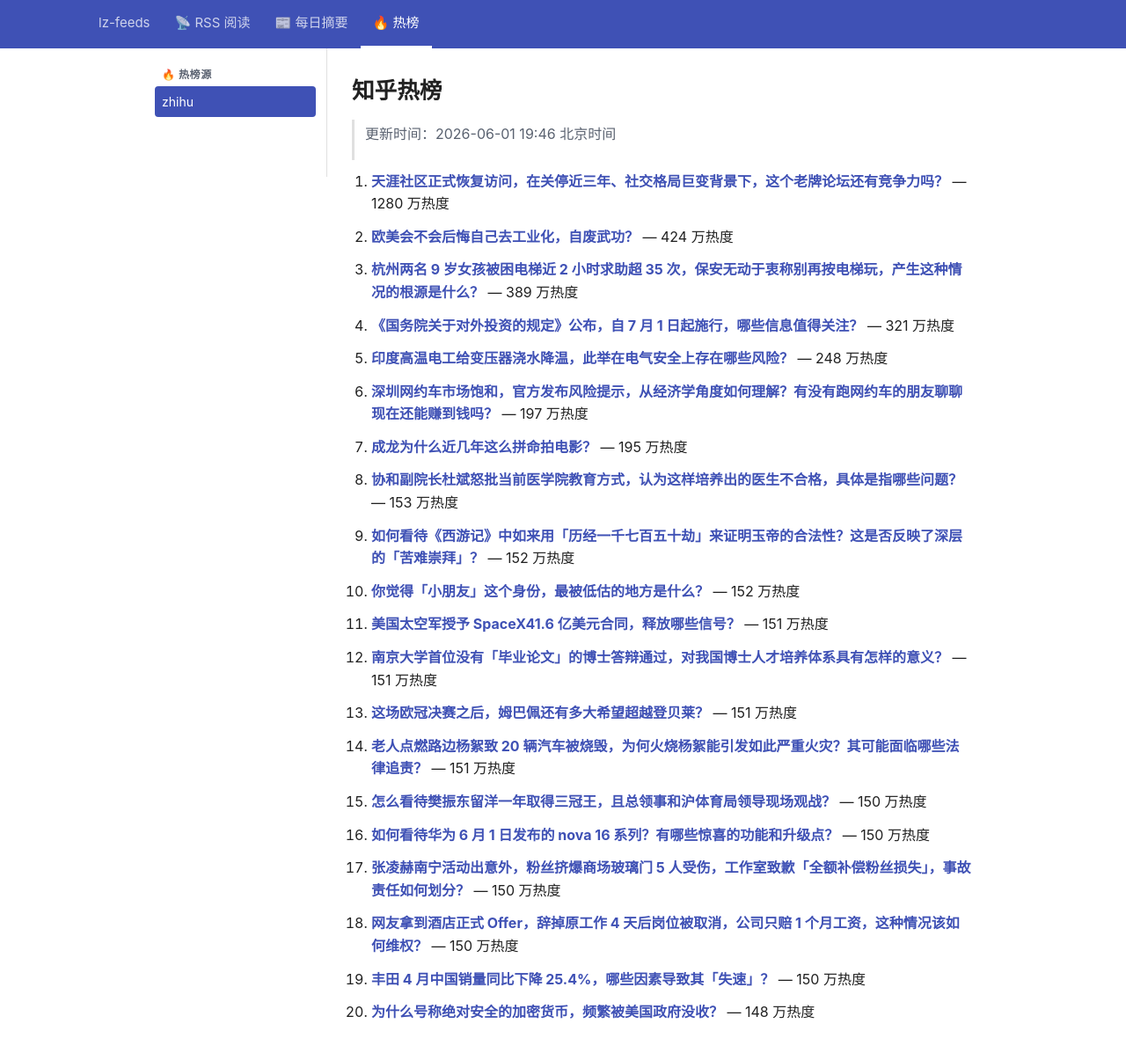
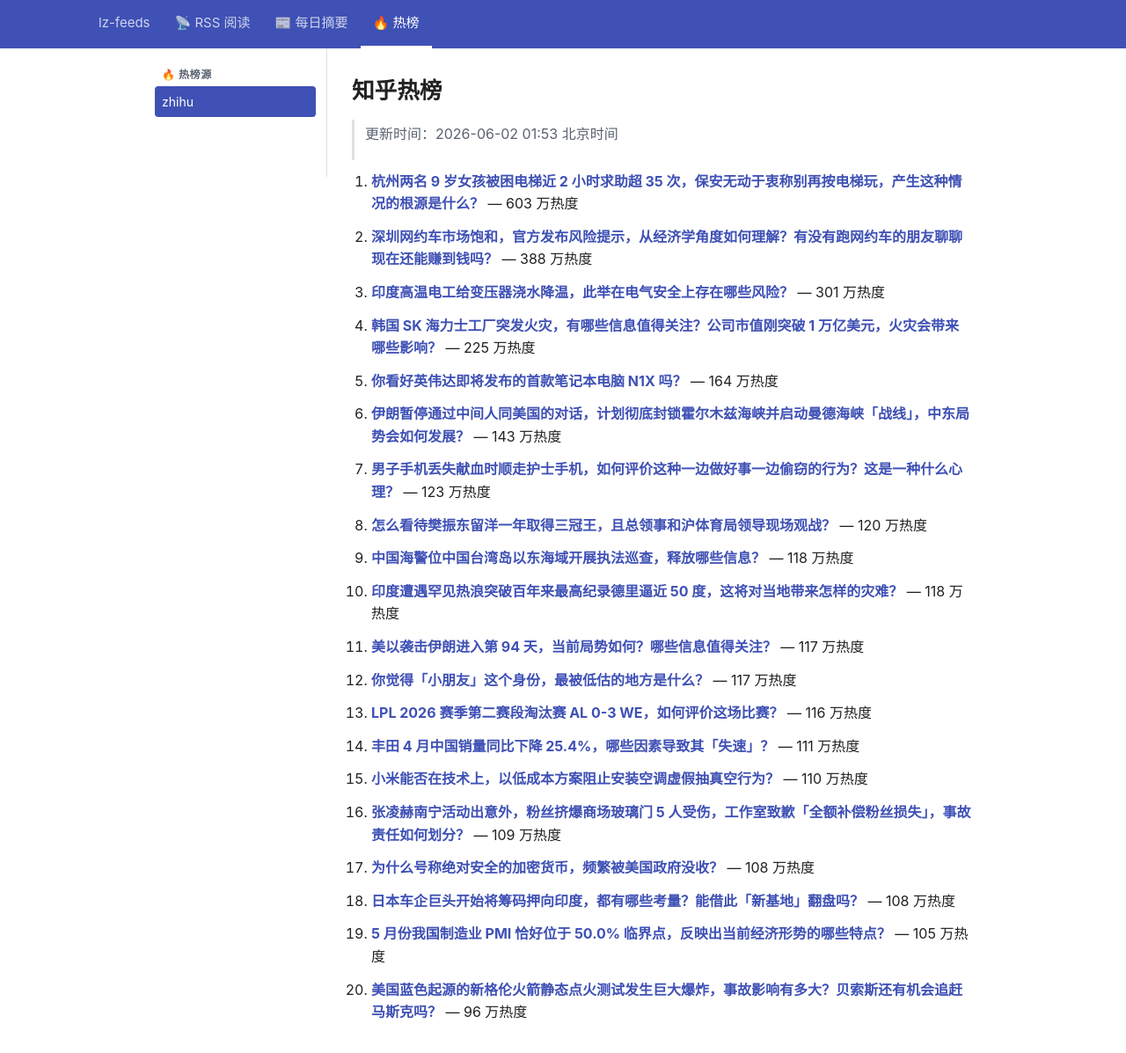
Before and after one commit to lizhang0101/lz-feeds, a Jekyll site: the page built from _hotlist/zhihu.md, in a window 1280 px wide and 1228 px high. Shown: the top 1197 px of the window at 88% size. Built offline with Jekyll 4.4.1, drawn with Linux system fonts in a browser that asks for light colours.

Commit message:
hotlist: 2026-06-01T17:53Z

```diff
--- a/_hotlist/zhihu.md
+++ b/_hotlist/zhihu.md
@@ -1,48 +1,48 @@
 ---
-updated: 2026-06-01 19:46 北京时间
+updated: 2026-06-02 01:53 北京时间
 count: 20
 ---
 
 # 知乎热榜
 
-> 更新时间：2026-06-01 19:46 北京时间
+> 更新时间：2026-06-02 01:53 北京时间
 
-1. **[天涯社区正式恢复访问，在关停近三年、社交格局巨变背景下，这个老牌论坛还有竞争力吗？](https://www.zhihu.com/question/2044526658934108560)** — 1280 万热度
+1. **[杭州两名 9 岁女孩被困电梯近 2 小时求助超 35 次，保安无动于衷称别再按电梯玩，产生这种情况的根源是什么？](https://www.zhihu.com/question/2044442679405172363)** — 603 万热度
 
-2. **[欧美会不会后悔自己去工业化，自废武功？](https://www.zhihu.com/question/659652777)** — 424 万热度
+2. **[深圳网约车市场饱和，官方发布风险提示，从经济学角度如何理解？有没有跑网约车的朋友聊聊现在还能赚到钱吗？](https://www.zhihu.com/question/2044417529158882132)** — 388 万热度
 
-3. **[杭州两名 9 岁女孩被困电梯近 2 小时求助超 35 次，保安无动于衷称别再按电梯玩，产生这种情况的根源是什么？](https://www.zhihu.com/question/2044442679405172363)** — 389 万热度
+3. **[印度高温电工给变压器浇水降温，此举在电气安全上存在哪些风险？](https://www.zhihu.com/question/2042957518876497269)** — 301 万热度
 
-4. **[《国务院关于对外投资的规定》公布，自 7 月 1 日起施行，哪些信息值得关注？](https://www.zhihu.com/question/2044726996140287817)** — 321 万热度
+4. **[韩国 SK 海力士工厂突发火灾，有哪些信息值得关注？公司市值刚突破 1 万亿美元，火灾会带来哪些影响？](https://www.zhihu.com/question/2044805544947494930)** — 225 万热度
 
-5. **[印度高温电工给变压器浇水降温，此举在电气安全上存在哪些风险？](https://www.zhihu.com/question/2042957518876497269)** — 248 万热度
+5. **[你看好英伟达即将发布的首款笔记本电脑 N1X 吗？](https://www.zhihu.com/question/2044358497320562857)** — 164 万热度
 
-6. **[深圳网约车市场饱和，官方发布风险提示，从经济学角度如何理解？有没有跑网约车的朋友聊聊现在还能赚到钱吗？](https://www.zhihu.com/question/2044417529158882132)** — 197 万热度
+6. **[伊朗暂停通过中间人同美国的对话，计划彻底封锁霍尔木兹海峡并启动曼德海峡「战线」，中东局势会如何发展？](https://www.zhihu.com/question/2044892898404066375)** — 143 万热度
 
-7. **[成龙为什么近几年这么拼命拍电影？](https://www.zhihu.com/question/66397786)** — 195 万热度
+7. **[男子手机丢失献血时顺走护士手机，如何评价这种一边做好事一边偷窃的行为？这是一种什么心理？](https://www.zhihu.com/question/2044741678649402364)** — 123 万热度
 
-8. **[协和副院长杜斌怒批当前医学院教育方式，认为这样培养出的医生不合格，具体是指哪些问题？](https://www.zhihu.com/question/2042884075787129149)** — 153 万热度
+8. **[怎么看待樊振东留洋一年取得三冠王，且总领事和沪体育局领导现场观战？](https://www.zhihu.com/question/2044710901316589528)** — 120 万热度
 
-9. **[如何看待《西游记》中如来用「历经一千七百五十劫」来证明玉帝的合法性？这是否反映了深层的「苦难崇拜」？](https://www.zhihu.com/question/2040135563790005760)** — 152 万热度
+9. **[中国海警位中国台湾岛以东海域开展执法巡查，释放哪些信息？](https://www.zhihu.com/question/2044719265383723678)** — 118 万热度
 
-10. **[你觉得「小朋友」这个身份，最被低估的地方是什么？](https://www.zhihu.com/question/2040381760140202366)** — 152 万热度
+10. **[印度遭遇罕见热浪突破百年来最高纪录德里逼近 50 度，这将对当地带来怎样的灾难？](https://www.zhihu.com/question/533194550)** — 118 万热度
 
-11. **[美国太空军授予 SpaceX41.6 亿美元合同，释放哪些信号？](https://www.zhihu.com/question/2043912749311426902)** — 151 万热度
+11. **[美以袭击伊朗进入第 94 天，当前局势如何？哪些信息值得关注？](https://www.zhihu.com/question/2044559354460731245)** — 117 万热度
 
-12. **[南京大学首位没有「毕业论文」的博士答辩通过，对我国博士人才培养体系具有怎样的意义？](https://www.zhihu.com/question/2044477538424943494)** — 151 万热度
+12. **[你觉得「小朋友」这个身份，最被低估的地方是什么？](https://www.zhihu.com/question/2040381760140202366)** — 117 万热度
 
-13. **[这场欧冠决赛之后，姆巴佩还有多大希望超越登贝莱？](https://www.zhihu.com/question/2044315487031539350)** — 151 万热度
+13. **[LPL 2026 赛季第二赛段淘汰赛 AL 0-3 WE，如何评价这场比赛？](https://www.zhihu.com/question/2044812606448342133)** — 116 万热度
 
-14. **[老人点燃路边杨絮致 20 辆汽车被烧毁，为何火烧杨絮能引发如此严重火灾？其可能面临哪些法律追责？](https://www.zhihu.com/question/2044501400923496808)** — 151 万热度
+14. **[丰田 4 月中国销量同比下降 25.4%，哪些因素导致其「失速」？](https://www.zhihu.com/question/2043339820416725910)** — 111 万热度
 
-15. **[怎么看待樊振东留洋一年取得三冠王，且总领事和沪体育局领导现场观战？](https://www.zhihu.com/question/2044710901316589528)** — 150 万热度
+15. **[小米能否在技术上，以低成本方案阻止安装空调虚假抽真空行为？](https://www.zhihu.com/question/2042568711505179731)** — 110 万热度
 
-16. **[如何看待华为 6 月 1 日发布的 nova 16 系列？有哪些惊喜的功能和升级点？](https://www.zhihu.com/question/2044770180505589594)** — 150 万热度
+16. **[张凌赫南宁活动出意外，粉丝挤爆商场玻璃门 5 人受伤，工作室致歉「全额补偿粉丝损失」，事故责任如何划分？](https://www.zhihu.com/question/2044553521555400634)** — 109 万热度
 
-17. **[张凌赫南宁活动出意外，粉丝挤爆商场玻璃门 5 人受伤，工作室致歉「全额补偿粉丝损失」，事故责任如何划分？](https://www.zhihu.com/question/2044553521555400634)** — 150 万热度
+17. **[为什么号称绝对安全的加密货币，频繁被美国政府没收？](https://www.zhihu.com/question/2044381381808100105)** — 108 万热度
 
-18. **[网友拿到酒店正式 Offer，辞掉原工作 4 天后岗位被取消，公司只赔 1 个月工资，这种情况该如何维权？](https://www.zhihu.com/question/2044097490492904806)** — 150 万热度
+18. **[日本车企巨头开始将筹码押向印度，都有哪些考量？能借此「新基地」翻盘吗？](https://www.zhihu.com/question/2044705421575681917)** — 108 万热度
 
-19. **[丰田 4 月中国销量同比下降 25.4%，哪些因素导致其「失速」？](https://www.zhihu.com/question/2043339820416725910)** — 150 万热度
+19. **[5 月份我国制造业 PMI 恰好位于 50.0% 临界点，反映出当前经济形势的哪些特点？](https://www.zhihu.com/question/2044467654786798701)** — 105 万热度
 
-20. **[为什么号称绝对安全的加密货币，频繁被美国政府没收？](https://www.zhihu.com/question/2044381381808100105)** — 148 万热度
+20. **[美国蓝色起源的新格伦火箭静态点火测试发生巨大爆炸，事故影响有多大？贝索斯还有机会追赶马斯克吗？](https://www.zhihu.com/question/2043640705634001462)** — 96 万热度
```
